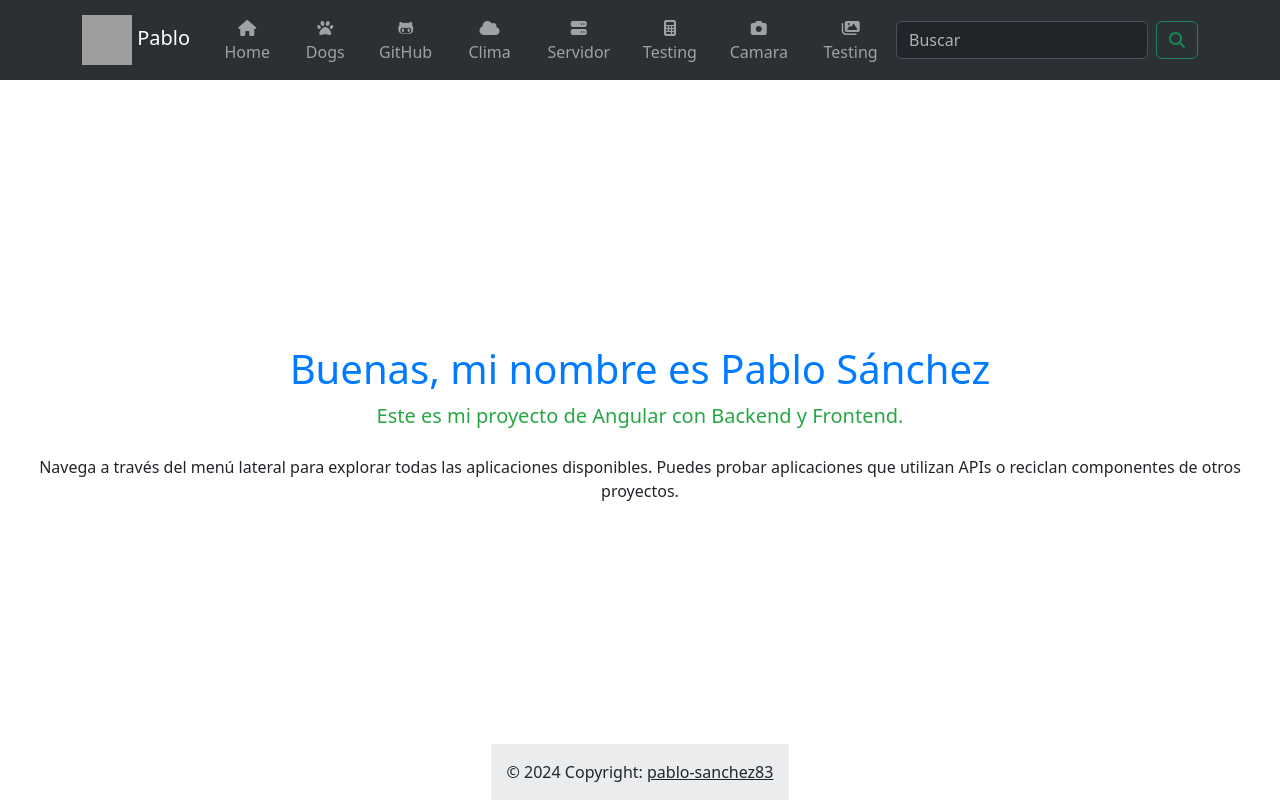
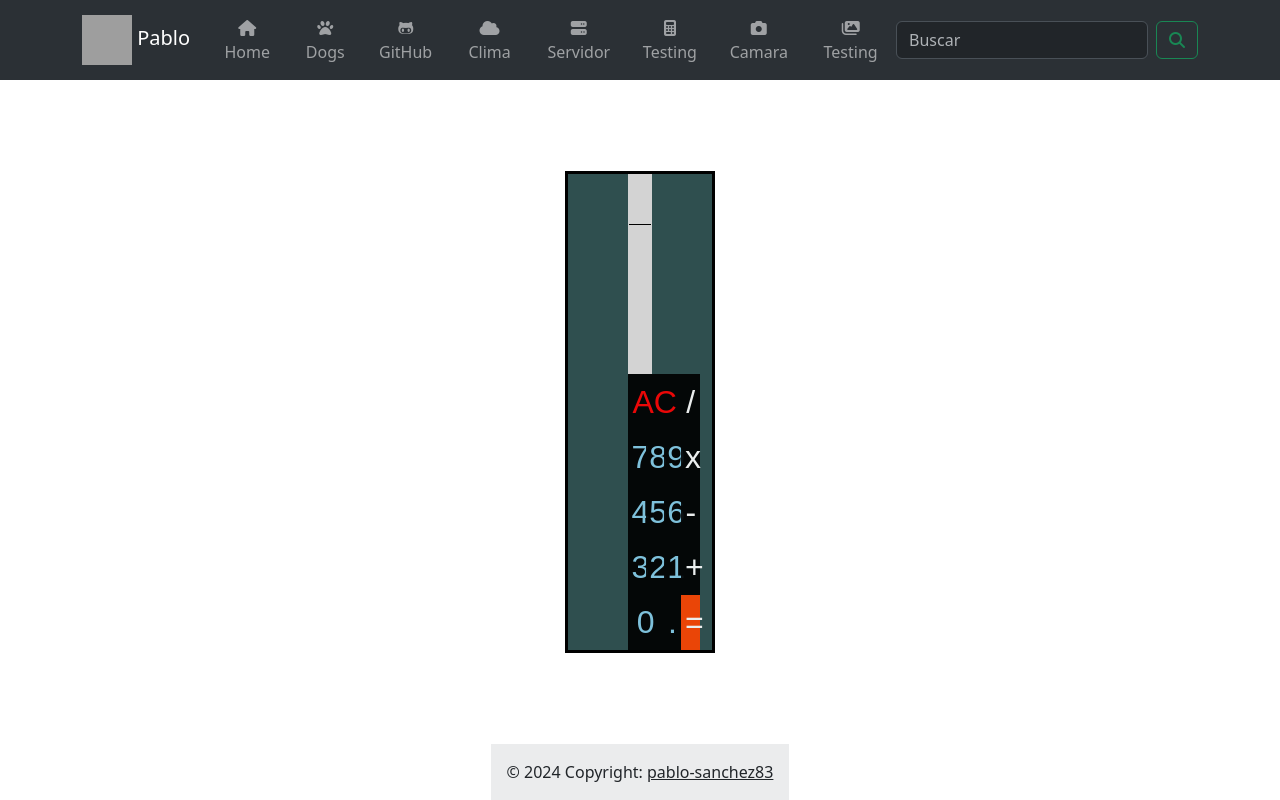
Before and after one commit to ProtoXx15/proyecto-final-angular, an Angular app: page /calculadora in a window 1280 px wide. Before the commit this address led to /home. Built offline with nearby package versions, Linux system fonts and the light colour scheme; grey boxes are pictures that could not be loaded.

Commit message:
calculadora wip

```diff
--- a/src/app/app.routes.ts
+++ b/src/app/app.routes.ts
@@ -4,6 +4,7 @@ import { HomeComponent } from './pages/home/home.component';
 import { GithubComponent } from './pages/github/github.component';
 import { CameraComponent } from './pages/camera/camera.component';
 import { UsuariosComponent } from './pages/usuarios/usuarios.component';
+import { CalculadoraComponent } from './pages/calculadora/calculadora.component';
 import { DogsComponent } from './pages/dogs/dogs.component';
 
 export const routes: Routes = [
@@ -12,6 +13,7 @@ export const routes: Routes = [
   { path: 'github', component: GithubComponent },
   { path: 'dogs', component: DogsComponent },
   { path: 'server', component: UsuariosComponent },
+  { path: 'calculadora', component: CalculadoraComponent },
   { path: 'camera', component: CameraComponent },
   { path: '**', redirectTo: 'home', pathMatch: 'full' },
 ];
--- /dev/null
+++ b/src/app/pages/adivinanza/adivinanza.component.html
@@ -0,0 +1 @@
+<p>adivinanza works!</p>
--- /dev/null
+++ b/src/app/pages/calculadora/calculadora.component.css
@@ -0,0 +1,66 @@
+:host {
+    display: block;
+    text-align: center;
+    font-size: 0.8rem;
+    font-family: Arial, Helvetica, sans-serif;
+    background: darkslategray;
+    border: 3px solid black;
+    width: 100%;
+}
+
+.maindisplay {
+    background: lightgrey;
+    height: 25vh;
+    padding: 5% !important;
+    font-size: 4rem;
+    text-align: right;
+    font-family: Courier, monospace;
+    overflow: auto;
+}
+
+.subdisplay {
+    border-bottom: 1px solid black;
+    height: 25%;
+    font-size: 2rem;
+    overflow: auto;
+}
+
+.keypad {
+    height: calc(200% / 3);
+}
+
+.keys {
+    margin: 0;
+    height: 20%;
+    background: whitesmoke;
+    color: black;
+    padding: 5%;
+    font-size: 2rem;
+    text-align: center;
+    cursor: pointer;
+    opacity: 0.9;
+}
+
+.keys:hover {
+    opacity: 1;
+}
+
+.ackey {
+    color: red;
+    background: black;
+}
+
+.equalkey {
+    color: white;
+    background-color: orangered;
+}
+
+.numkey {
+    color: skyblue;
+    background-color: black;
+}
+
+.opkey {
+    color: white;
+    background-color: black;
+}
--- /dev/null
+++ b/src/app/pages/calculadora/calculadora.component.html
@@ -0,0 +1,45 @@
+<div class="container">
+    <div class="row">
+      <div class="col-md-4"></div>
+      <div class="col-md-4">
+        <div class="base">
+          <div class="maindisplay">
+            <div class="subdisplay">{{ subText }}</div>
+            {{ mainText }}
+          </div>
+          <div class="keypad">
+            <table style="width: 100%;">
+              <tr>
+                <td class="keys ackey" colspan="3" (click)="allClear()">AC</td>
+                <td class="keys opkey" colspan="1" (click)="pressKey('/')">/</td>
+              </tr>
+              <tr>
+                <td class="keys numkey" (click)="pressKey('7')">7</td>
+                <td class="keys numkey" (click)="pressKey('8')">8</td>
+                <td class="keys numkey" (click)="pressKey('9')">9</td>
+                <td class="keys opkey" (click)="pressKey('x')">x</td>
+              </tr>
+              <tr>
+                <td class="keys numkey" (click)="pressKey('4')">4</td>
+                <td class="keys numkey" (click)="pressKey('5')">5</td>
+                <td class="keys numkey" (click)="pressKey('6')">6</td>
+                <td class="keys opkey" (click)="pressKey('-')">-</td>
+              </tr>
+              <tr>
+                <td class="keys numkey" (click)="pressKey('3')">3</td>
+                <td class="keys numkey" (click)="pressKey('2')">2</td>
+                <td class="keys numkey" (click)="pressKey('1')">1</td>
+                <td class="keys opkey" (click)="pressKey('+')">+</td>
+              </tr>
+              <tr>
+                <td colspan="2" class="keys numkey" (click)="pressKey('0')">0</td>
+                <td class="keys numkey" (click)="pressKey('.')">.</td>
+                <td class="keys equalkey" (click)="getAnswer()">=</td>
+              </tr>
+            </table>
+          </div>
+        </div>
+      </div>
+      <div class="col-md-4"></div>
+    </div>
+  </div>
--- /dev/null
+++ b/src/app/pages/calculadora/calculadora.component.ts
@@ -0,0 +1,79 @@
+import { Component } from '@angular/core';
+
+@Component({
+  selector: 'calculator-root',
+  templateUrl: './calculadora.component.html',
+  styleUrls: ['./calculadora.component.css']
+})
+export class CalculadoraComponent {
+
+  subText = '';
+  mainText = '';
+  operand1: number = 0;
+  operand2: number = 0;
+  operator = '';
+  calculationString = '';
+  answered = false;
+  operatorSet = false;
+
+  pressKey(key: string) {
+    if (key === '/' || key === 'x' || key === '-' || key === '+') {
+      const lastKey = this.mainText[this.mainText.length - 1];
+      if (lastKey === '/' || lastKey === 'x' || lastKey === '-' || lastKey === '+')  {
+        this.operatorSet = true;
+      }
+      if ((this.operatorSet) || (this.mainText === '')) {
+        return;
+      }
+      this.operand1 = parseFloat(this.mainText);
+      this.operator = key;
+      this.operatorSet = true;
+    }
+    if (this.mainText.length === 10) {
+      return;
+    }
+    this.mainText += key;
+  }
+
+  allClear() {
+    this.mainText = '';
+    this.subText = '';
+    this.operatorSet = false;
+  }
+
+  getAnswer() {
+    this.calculationString = this.mainText;
+    this.operand2 = parseFloat(this.mainText.split(this.operator)[1]);
+    if (this.operator === '/') {
+      this.subText = this.mainText;
+      this.mainText = (this.operand1 / this.operand2).toString();
+      this.subText = this.calculationString;
+      if (this.mainText.length > 9) {
+        this.mainText = this.mainText.substr(0, 9);
+      }
+    } else if (this.operator === 'x') {
+      this.subText = this.mainText;
+      this.mainText = (this.operand1 * this.operand2).toString();
+      this.subText = this.calculationString;
+      if (this.mainText.length > 9) {
+        this.mainText = 'ERROR';
+        this.subText = 'Range Exceeded';
+      }
+    } else if (this.operator === '-') {
+      this.subText = this.mainText;
+      this.mainText = (this.operand1 - this.operand2).toString();
+      this.subText = this.calculationString;
+    } else if (this.operator === '+') {
+      this.subText = this.mainText;
+      this.mainText = (this.operand1 + this.operand2).toString();
+      this.subText = this.calculationString;
+      if (this.mainText.length > 9) {
+        this.mainText = 'ERROR';
+        this.subText = 'Range Exceeded';
+      }
+    } else {
+      this.subText = 'ERROR: Invalid Operation';
+    }
+    this.answered = true;
+  }
+}
```
Also changed, not shown: src/app/pages/adivinanza/adivinanza.component.ts (added, +12 -0 lines), src/app/pages/adivinanza/adivinanza.component.css (added), 1 other file (tests, documents, lock files or other folders).
